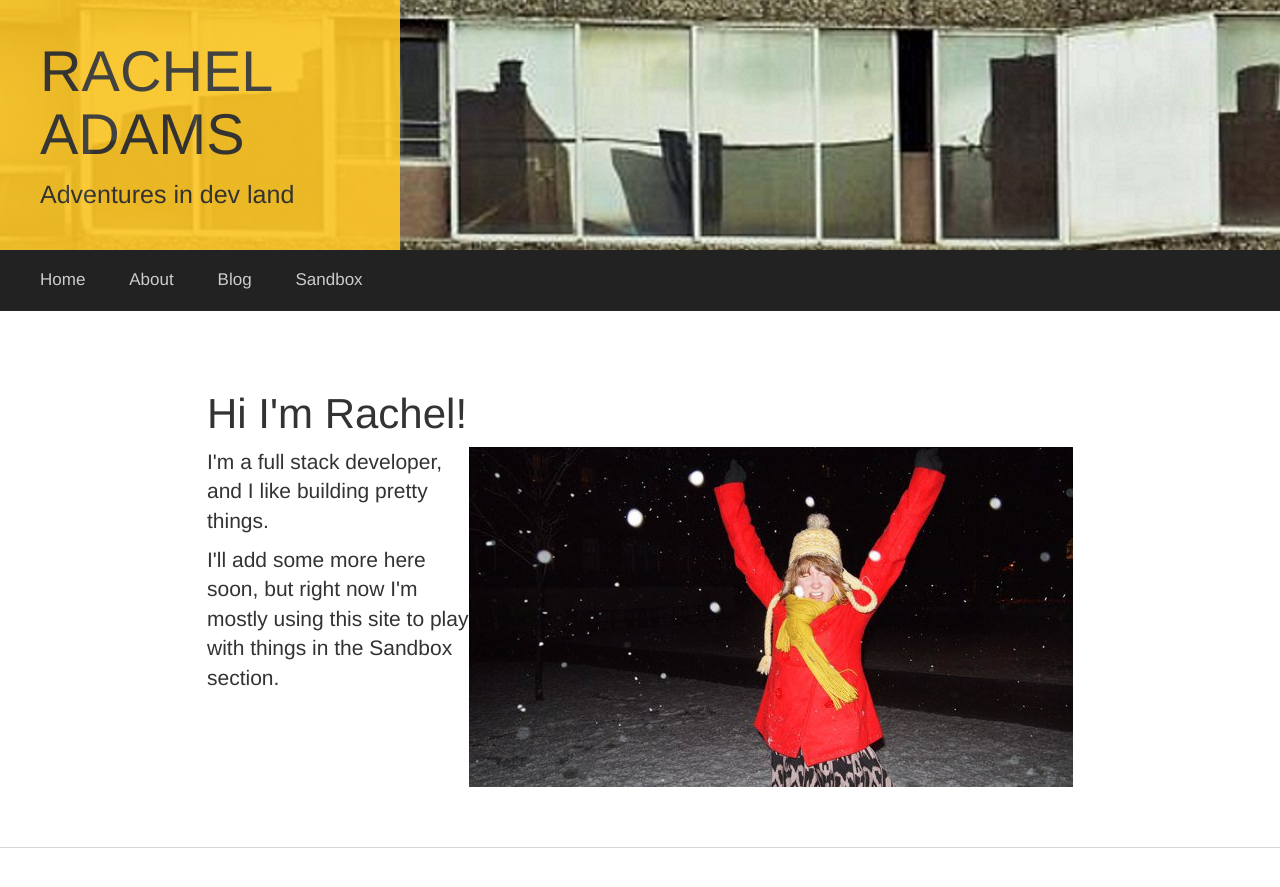
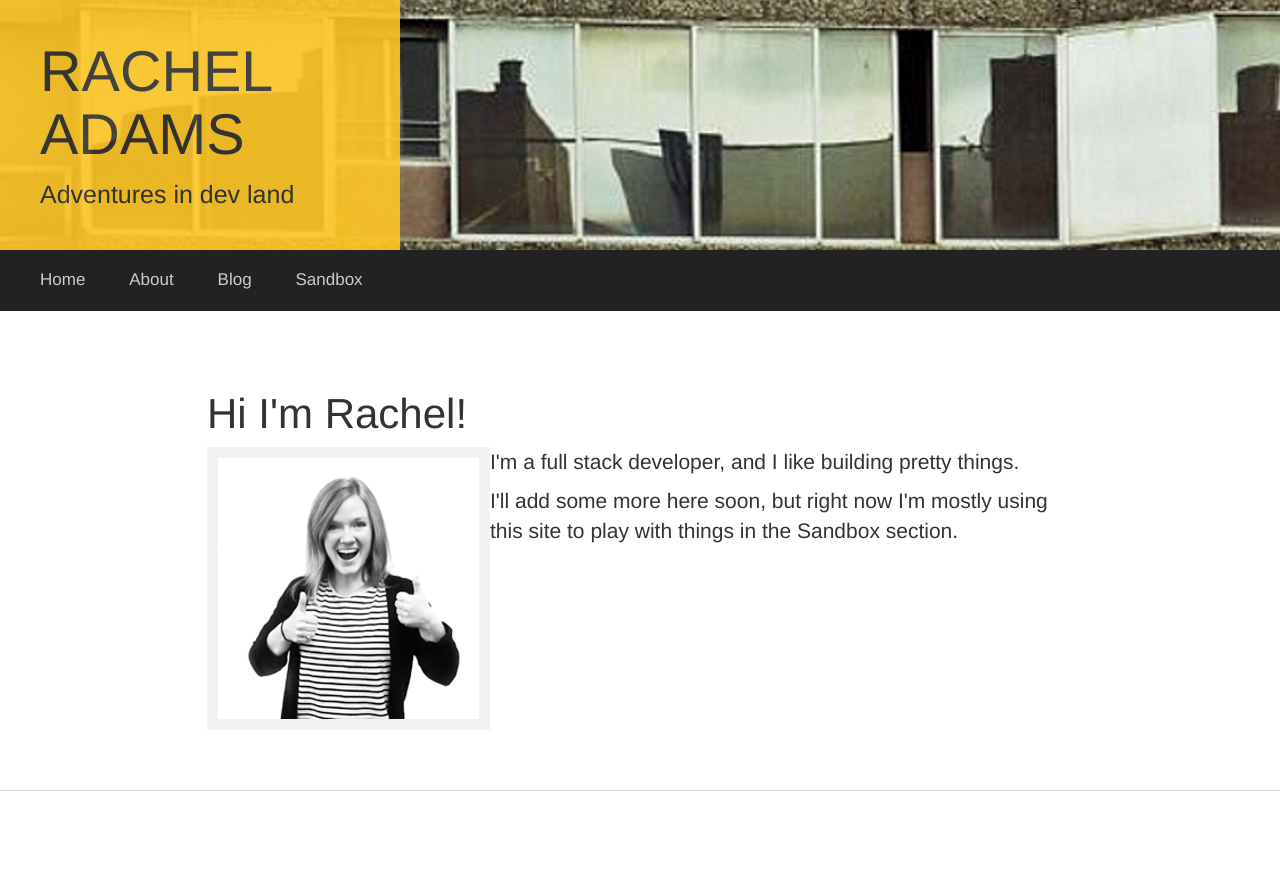
Before and after one commit to rachelAdams/rachelAdams.github.io, a Jekyll site: the page built from index.html, in a window 1280 px wide. Shown: the top 887 px of the page. Built offline with Jekyll 4.4.1, drawn with Linux system fonts in a browser that asks for light colours; nearby versions of some CDN libraries.

Commit message:
another photo

```diff
--- a/index.html
+++ b/index.html
@@ -5,7 +5,7 @@ title: Rachel Adams
 
 <div class="blurb">
     <h1>Hi I'm Rachel!</h1>
-    <img src="/img/rachel.jpg" style="float:right;">
+    <img src="/img/rachel2.jpg" style="float:left;">
     <p>I'm a full stack developer, and I like building pretty things. </p>
    <p> I'll add some more here soon, but right now I'm mostly using this site to play with things in the Sandbox section.</p>
 </div>
```
Also changed, not shown: img/rachel2.jpg (added).
